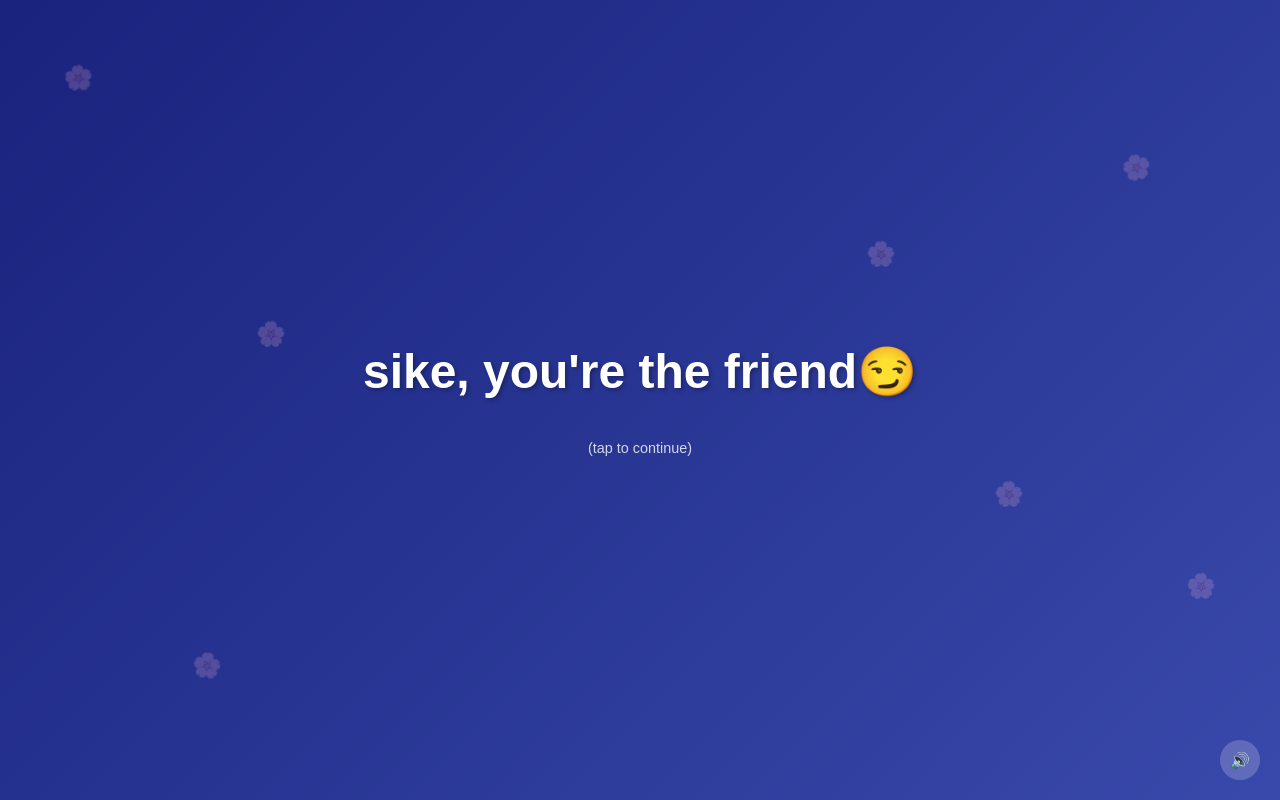
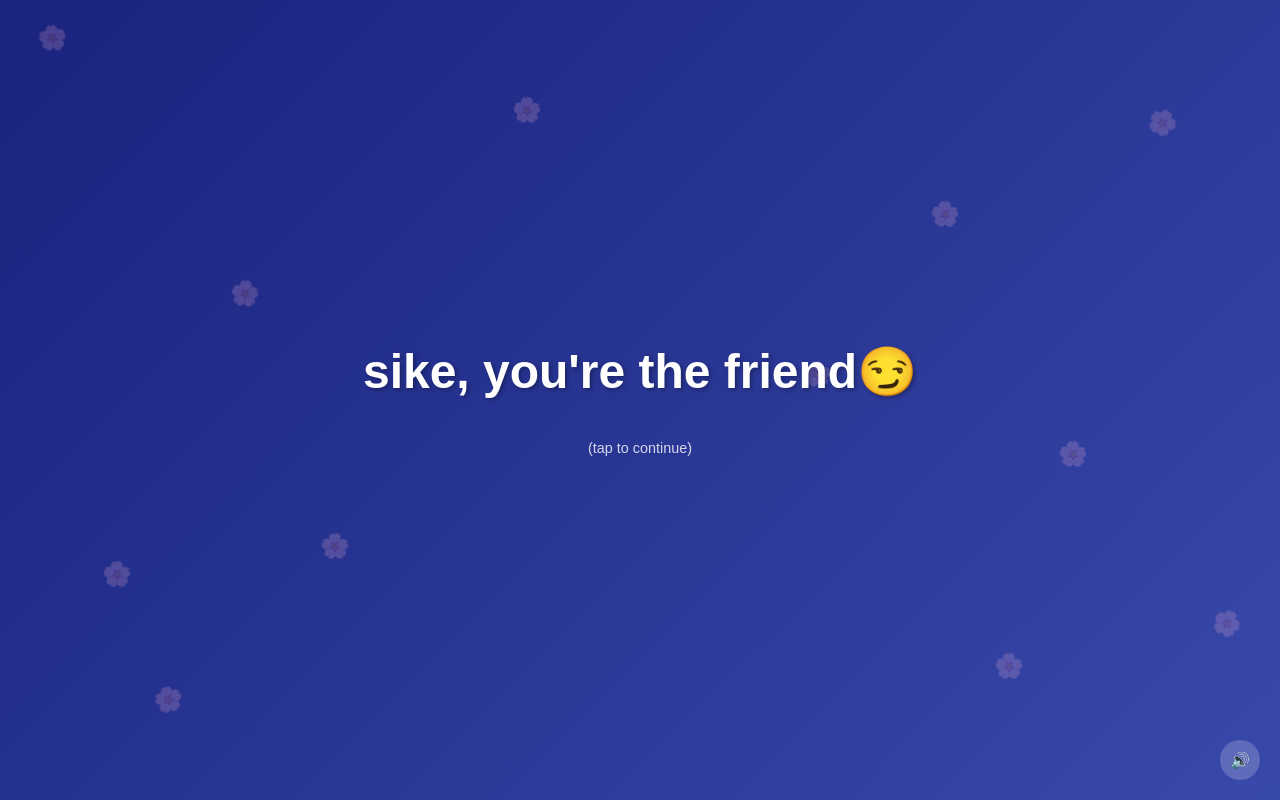
Before and after one commit to 3phraimm/lebarim, a plain HTML site: page index.html in a window 1280 px wide. Drawn offline with Linux system fonts and the light colour scheme.

Commit message:
Update index.html

```diff
--- a/index.html
+++ b/index.html
@@ -33,6 +33,7 @@
             height: 100%;
             z-index: -1;
             opacity: 0.3;
+            pointer-events: none;
         }
 
         .petal {
@@ -42,47 +43,18 @@
             font-size: 24px;
         }
 
-        .petal1 {
-            top: 10%;
-            left: 5%;
-            animation-delay: 0s;
-        }
-
-        .petal2 {
-            top: 20%;
-            right: 10%;
-            animation-delay: 2s;
-        }
-
-        .petal3 {
-            bottom: 15%;
-            left: 15%;
-            animation-delay: 4s;
-        }
-
-        .petal4 {
-            bottom: 25%;
-            right: 5%;
-            animation-delay: 6s;
-        }
-
-        .petal5 {
-            top: 40%;
-            left: 20%;
-            animation-delay: 8s;
-        }
-
-        .petal6 {
-            top: 60%;
-            right: 20%;
-            animation-delay: 10s;
-        }
-
-        .petal7 {
-            top: 30%;
-            right: 30%;
-            animation-delay: 12s;
-        }
+        .petal1 { top: 5%; left: 3%; animation-delay: 0s; }
+        .petal2 { top: 15%; right: 8%; animation-delay: 1s; }
+        .petal3 { bottom: 10%; left: 12%; animation-delay: 2s; }
+        .petal4 { bottom: 20%; right: 3%; animation-delay: 3s; }
+        .petal5 { top: 35%; left: 18%; animation-delay: 4s; }
+        .petal6 { top: 55%; right: 15%; animation-delay: 5s; }
+        .petal7 { top: 25%; right: 25%; animation-delay: 6s; }
+        .petal8 { top: 70%; left: 8%; animation-delay: 7s; }
+        .petal9 { top: 45%; right: 35%; animation-delay: 8s; }
+        .petal10 { bottom: 30%; left: 25%; animation-delay: 9s; }
+        .petal11 { top: 12%; left: 40%; animation-delay: 10s; }
+        .petal12 { bottom: 15%; right: 20%; animation-delay: 11s; }
 
         .page {
             display: none;
@@ -102,7 +74,7 @@
         }
 
         .paper {
-            background-color: #fff;
+            background-color: #ffffff;
             padding: 30px;
             border-radius: 10px;
             box-shadow: 0 10px 30px rgba(0, 0, 0, 0.2);
@@ -135,14 +107,14 @@
             line-height: 1.6;
             text-align: left;
             font-family: 'Dancing Script', cursive;
-            color: #000;
+            color: #000000;
         }
 
         .normal-message {
             font-size: 1.1rem;
             line-height: 1.6;
             text-align: left;
-            color: #000;
+            color: #000000;
         }
 
         .continue-btn {
@@ -151,11 +123,13 @@
             border: none;
             padding: 12px 30px;
             border-radius: 50px;
-            font-size: 1.1rem;
+            font-size: 1.3rem;
             cursor: pointer;
             margin-top: 20px;
             transition: all 0.3s ease;
             box-shadow: 0 4px 15px rgba(0, 0, 0, 0.2);
+            font-family: 'Dancing Script', cursive;
+            font-weight: bold;
         }
 
         .continue-btn:hover {
@@ -363,6 +337,11 @@
         <div class="petal petal5">🌸</div>
         <div class="petal petal6">🌸</div>
         <div class="petal petal7">🌸</div>
+        <div class="petal petal8">🌸</div>
+        <div class="petal petal9">🌸</div>
+        <div class="petal petal10">🌸</div>
+        <div class="petal petal11">🌸</div>
+        <div class="petal petal12">🌸</div>
     </div>
 
     <!-- Page 1: Initial page -->
@@ -437,8 +416,9 @@
 
     <!-- Background Music -->
     <audio id="bg-music" loop>
-        <!-- Slow tempo R&B romantic music -->
+        <!-- Multiple fallback options for music -->
         <source src="https://assets.mixkit.co/music/preview/mixkit-slow-romantic-rnb-108.mp3" type="audio/mpeg">
+        <source src="https://www.soundjay.com/music/sounds-346.mp3" type="audio/mpeg">
     </audio>
 
     <script>
@@ -454,8 +434,15 @@
         let musicStarted = false;
         document.getElementById('page1').addEventListener('click', function() {
             if (!musicStarted) {
-                document.getElementById('bg-music').play().catch(e => {
+                const music = document.getElementById('bg-music');
+                music.volume = 0.5; // Set volume to 50%
+                music.play().catch(e => {
                     console.log("Audio play failed:", e);
+                    // Try alternative approach
+                    document.body.addEventListener('click', function tryPlay() {
+                        music.play();
+                        document.body.removeEventListener('click', tryPlay);
+                    });
                 });
                 musicStarted = true;
             }
@@ -532,10 +519,13 @@
         function closePage() {
             createConfetti();
             setTimeout(() => {
-                // Close the window/tab
-                window.close();
-                // Fallback for browsers that don't allow window.close()
-                document.body.innerHTML = '<div style="display:flex; justify-content:center; align-items:center; height:100vh; color:white; font-size:2rem;">Thank you! ❤️</div>';
+                // Try to close the window
+                if (window.history.length > 1) {
+                    window.close();
+                } else {
+                    // Fallback - show thank you message
+                    document.body.innerHTML = '<div style="display:flex; justify-content:center; align-items:center; height:100vh; color:white; font-size:2rem; text-align:center;">Thank you for everything! ❤️<br><small>You can close this tab now</small></div>';
+                }
             }, 1000);
         }
 
@@ -566,4 +556,4 @@
         });
     </script>
 </body>
-    </html>
+</html>
```
